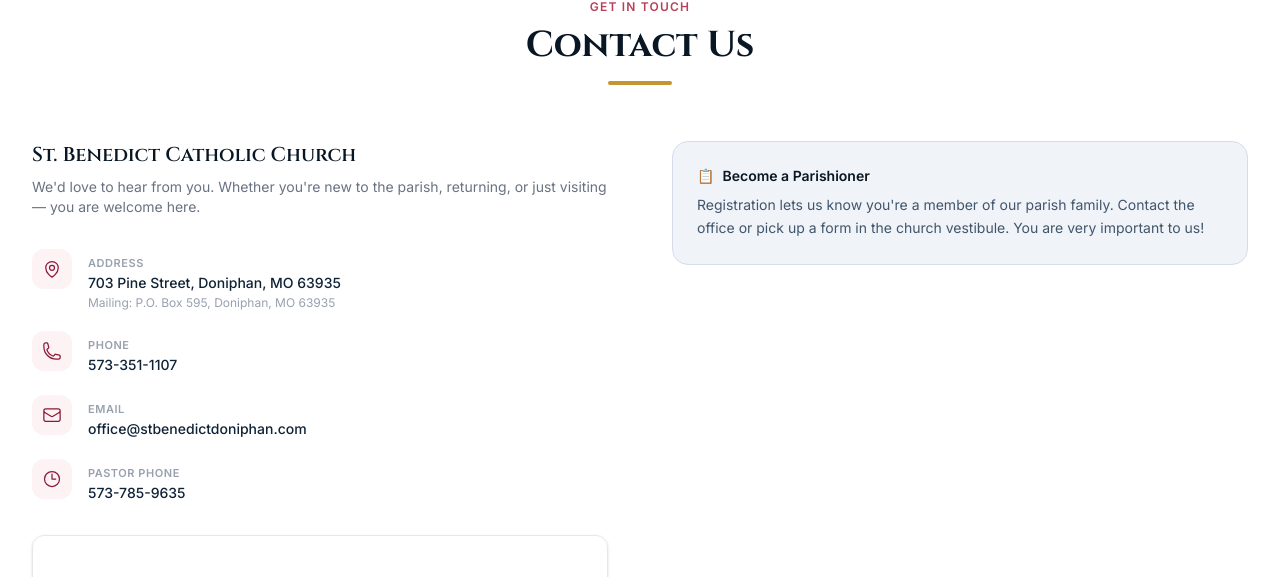
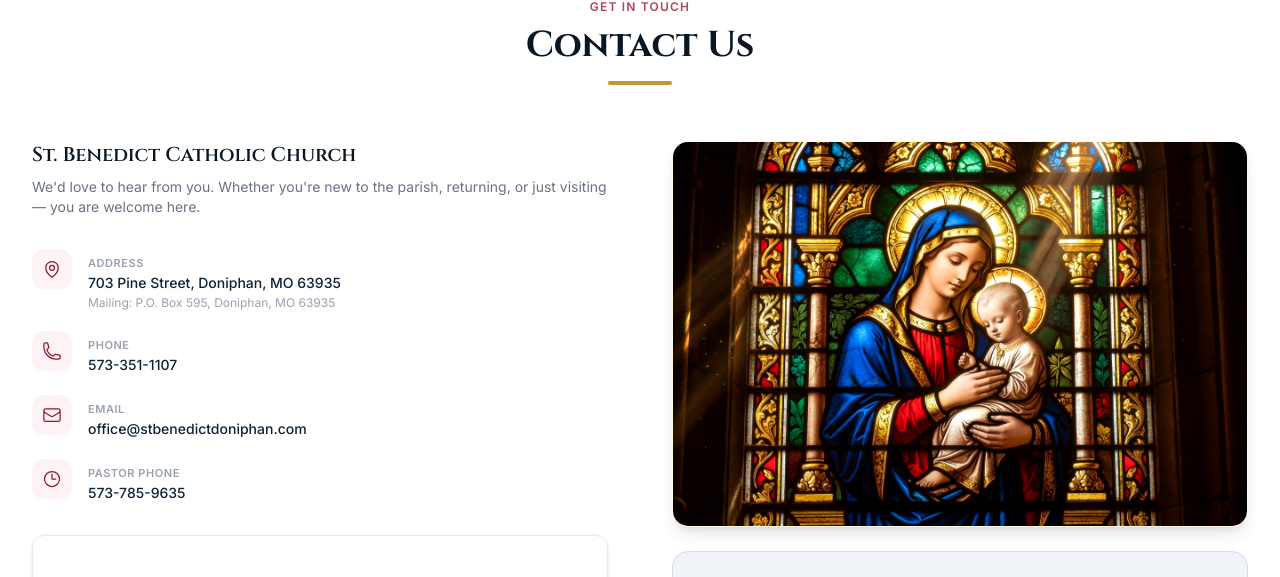
Before and after one commit to kbt117/st-benedict, a React (Vite) app: page / in a window 1280 px wide. Shown: the part 6594-7171 px from the top of the page. Built offline with nearby package versions, Linux system fonts and the light colour scheme; grey boxes are pictures that could not be loaded.

Commit message:
Update Contact.tsx

```diff
--- a/src/components/Contact.tsx
+++ b/src/components/Contact.tsx
@@ -78,8 +78,18 @@
             </div>
           </div>
 
-          {/* Become a Parishioner */}
-          <div>
+          {/* Right column */}
+          <div className="space-y-6">
+            {/* Stained glass image */}
+            <div className="rounded-2xl overflow-hidden shadow-lg border border-amber-100/60">
+              <img
+                src="/images/stained-glass.jpg"
+                alt="Stained glass window at St. Benedict Catholic Church"
+                className="w-full h-72 sm:h-96 object-cover brightness-105 contrast-105 saturate-110"
+              />
+            </div>
+
+            {/* Become a Parishioner */}
             <div className="rounded-2xl border border-navy-100 bg-navy-50 p-6">
               <h4 className="font-semibold text-navy-800 text-sm flex items-center gap-2">
                 <span>📋</span> Become a Parishioner
```
